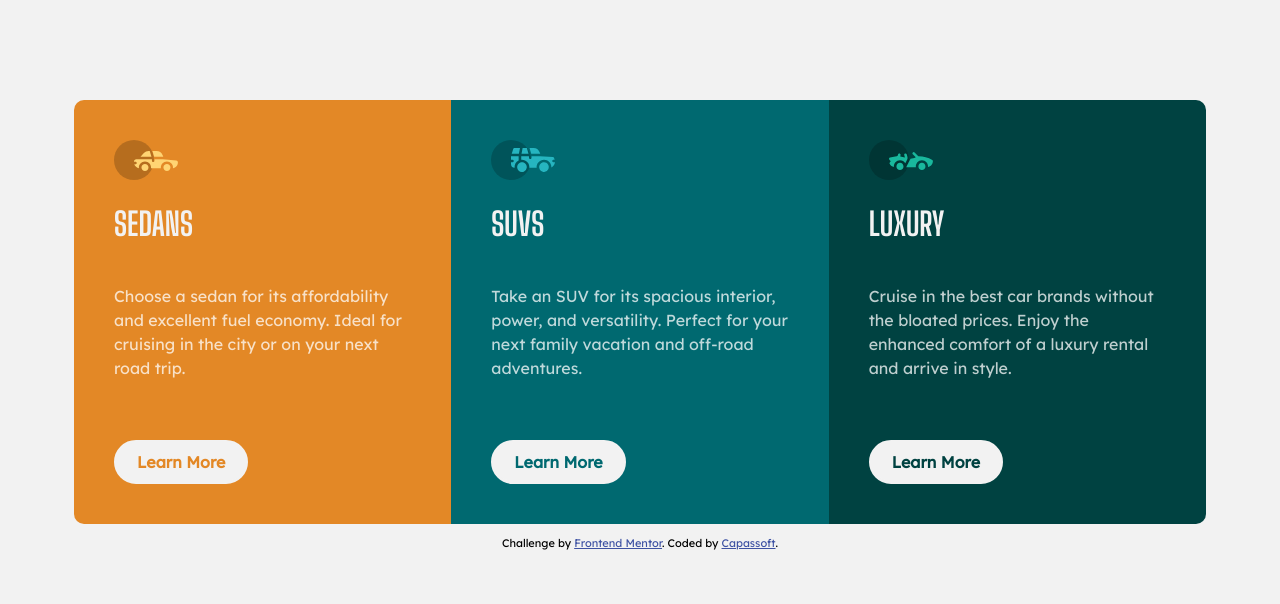
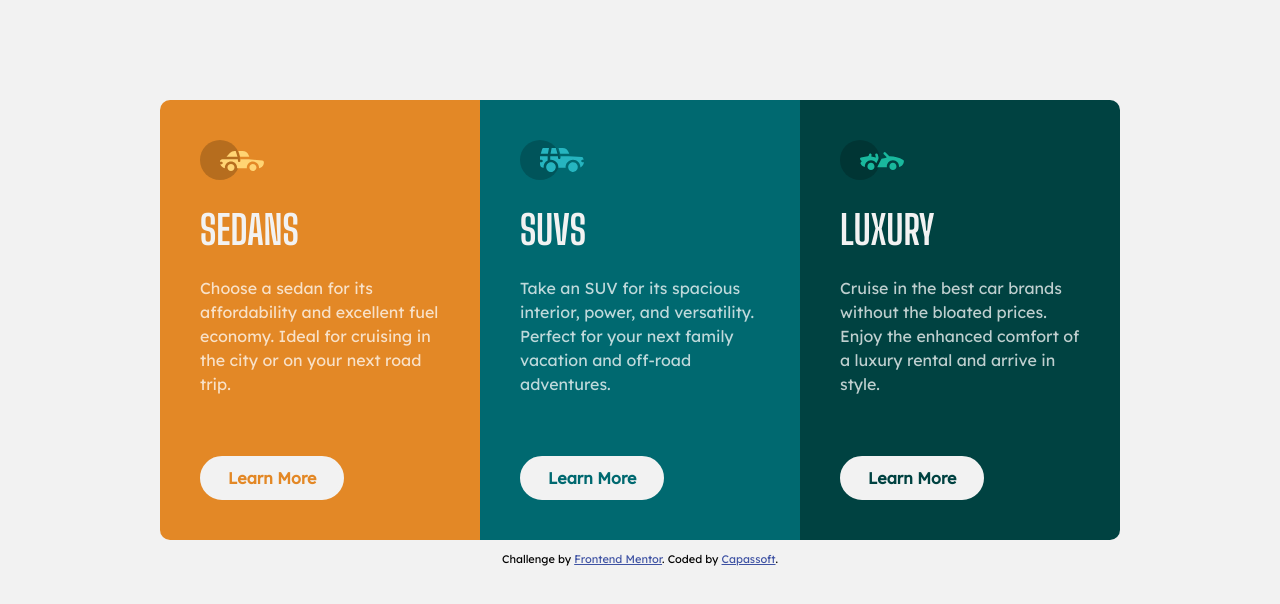
Before and after one commit to Guarito/3-columns-cards, a plain HTML site: page index.html in a window 1280 px wide. Drawn offline with nearby package versions, Linux system fonts and the light colour scheme.

Commit message:
Mqueries large screens

```diff
--- a/style.css
+++ b/style.css
@@ -49,6 +49,7 @@ body {
 .container {
     margin: 0 auto;
     width: 90%;
+    padding: 10rem 0;
     display: grid;
     grid-template-columns: 1fr;
 }
@@ -75,13 +76,13 @@ body {
     background-color: var(--VeryDarkCyan);
 }
 .card .card__icon {
-    max-width: fit-content;
+    width: max-content;
 }
 
 .card .card__title {
-    font-size: 3.2rem;
+    font-size: 4rem;
     text-transform: uppercase;
-    margin: 2rem 0;
+    margin: 2rem 0 0 0;
     font-weight: 700;
     font-family: var(--font-big-shoulders);
     color: var(--LightGrey);
@@ -92,11 +93,11 @@ body {
 .card .card__button {
     border: none;
     border: 0.3rem solid var(--LightGrey);
-    padding: 1rem 2rem;
+    padding: 1rem 2.5rem;
     border-radius: 5rem;
     background-color: var(--LightGrey);
     font-weight: 700;
-    width: fit-content;
+    width: max-content;
 }
 .card__button--sedan {
     color: var(--BrightOrange);
@@ -115,10 +116,9 @@ body {
 
 @media (min-width: 768px) {
     .container {
+        width: 85%;
         grid-template-columns: repeat(3, 1fr);
-        padding: 10rem 1rem;
     }
-
     .card:first-of-type {
         border-radius: var(--CardBorder) 0 0 var(--CardBorder);
     }
@@ -129,8 +129,22 @@ body {
         margin-bottom: 6rem;
         flex-grow: 1;
     }
-
     .attribution {
         grid-column: 2/3;
     }
 }
+@media (min-width: 992px) {
+    .container {
+        width: 80%;
+    }
+}
+@media (min-width: 1200px) {
+    .container {
+        width: 75%;
+    }
+}
+@media (min-width: 1400px) {
+    .container {
+        width: 70%;
+    }
+}
```
